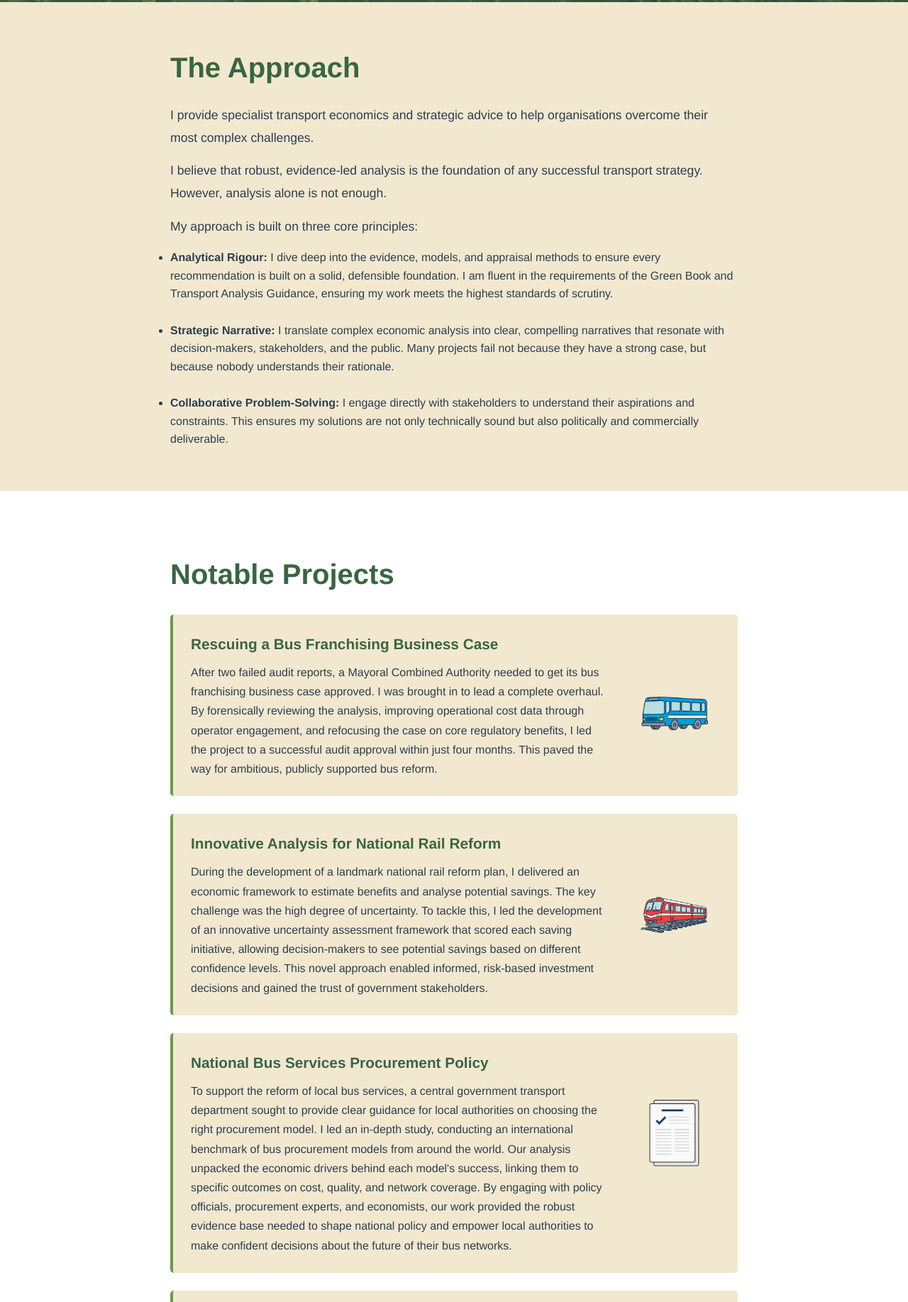
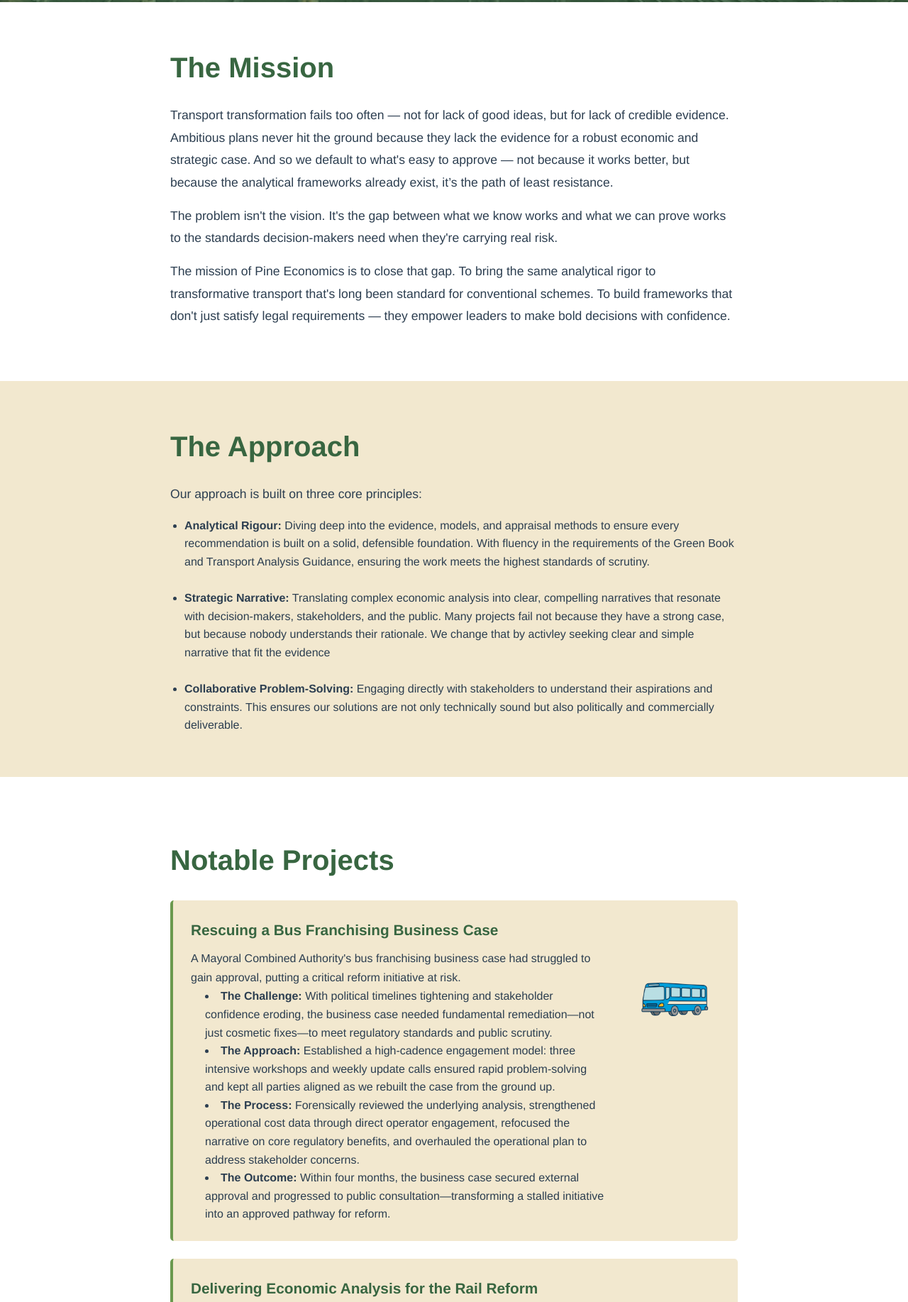
Before and after one commit to chaluny/website, a plain HTML site: page about.html in a window 1280 px wide. Shown: the part 408-2243 px from the top of the page at 71% size. Drawn offline with Linux system fonts and the light colour scheme.

Commit message:
Add files via upload

```diff
--- a/about.html
+++ b/about.html
@@ -154,11 +154,28 @@
             text-shadow: 1px 1px 2px rgba(0,0,0,0.3);
         }
 
+
+
         /* About Section */
+        .about-mission {
+            background-color: var(--white);
+            padding: 60px 0;
+        }
+
+        .about-mission ul {
+            margin-left: 20px;
+        }
+
+
         .about-intro {
             background-color: var(--cream);
             padding: 60px 0;
         }
+
+        .about-intro ul {
+            margin-left: 20px;
+        }
+
 
         .about-content {
             max-width: 800px;
@@ -212,6 +229,11 @@
             max-width: 800px;
             margin: 0 auto 25px;
         }
+
+        .project-item li {
+            margin-left: 20px;
+        }
+
 
         .project-content {
 
@@ -496,17 +518,25 @@
     </section>
 
     <!-- About Intro -->
+    <section class="about-mission">
+        <div class="container">
+            <div class="about-content">
+                <h2>The Mission</h2>
+                <p>Transport transformation fails too often — not for lack of good ideas, but for lack of credible evidence. Ambitious plans never hit the ground because they lack the evidence for a robust economic and strategic case. And so we default to what's easy to approve — not because it works better, but because the analytical frameworks already exist, it’s the path of least resistance.</p>
+                <p>The problem isn't the vision. It's the gap between what we know works and what we can prove works to the standards decision-makers need when they're carrying real risk.</p>
+                <p>The mission of Pine Economics is to close that gap. To bring the same analytical rigor to transformative transport that's long been standard for conventional schemes. To build frameworks that don't just satisfy legal requirements — they empower leaders to make bold decisions with confidence.</p>
+            </div>
+        </div>
+    </section>
     <section class="about-intro">
         <div class="container">
             <div class="about-content">
                 <h2>The Approach</h2>
-                <p>I provide specialist transport economics and strategic advice to help organisations overcome their most complex challenges.</p>
-                <p>I believe that robust, evidence-led analysis is the foundation of any successful transport strategy. However, analysis alone is not enough.</p>
-                <p>My approach is built on three core principles:</p>
+                <p>Our approach is built on three core principles:</p>
                 <ul>
-                    <li><strong>Analytical Rigour:</strong> I dive deep into the evidence, models, and appraisal methods to ensure every recommendation is built on a solid, defensible foundation. I am fluent in the requirements of the Green Book and Transport Analysis Guidance, ensuring my work meets the highest standards of scrutiny.</li>
-                    <br><li><strong>Strategic Narrative:</strong> I translate complex economic analysis into clear, compelling narratives that resonate with decision-makers, stakeholders, and the public. Many projects fail not because they have a strong case, but because nobody understands their rationale.</li>
-                    <br><li><strong>Collaborative Problem-Solving:</strong> I engage directly with stakeholders to understand their aspirations and constraints. This ensures my solutions are not only technically sound but also politically and commercially deliverable.</li>
+                    <li><strong>Analytical Rigour:</strong> Diving deep into the evidence, models, and appraisal methods to ensure every recommendation is built on a solid, defensible foundation. With fluency in the requirements of the Green Book and Transport Analysis Guidance, ensuring the work meets the highest standards of scrutiny.</li>
+                    <br><li><strong>Strategic Narrative:</strong> Translating complex economic analysis into clear, compelling narratives that resonate with decision-makers, stakeholders, and the public. Many projects fail not because they have a strong case, but because nobody understands their rationale. We change that by activley seeking clear and simple narrative that fit the evidence</li>
+                    <br><li><strong>Collaborative Problem-Solving:</strong> Engaging directly with stakeholders to understand their aspirations and constraints. This ensures our solutions are not only technically sound but also politically and commercially deliverable.</li>
                 </ul>
             </div>
         </div>
@@ -522,7 +552,11 @@
                 <div class="project-content">
                     <div class="project-text">
                         <h3>Rescuing a Bus Franchising Business Case</h3>
-                        <p>After two failed audit reports, a Mayoral Combined Authority needed to get its bus franchising business case approved. I was brought in to lead a complete overhaul. By forensically reviewing the analysis, improving operational cost data through operator engagement, and refocusing the case on core regulatory benefits, I led the project to a successful audit approval within just four months. This paved the way for ambitious, publicly supported bus reform.</p>
+                        <p>A Mayoral Combined Authority's bus franchising business case had struggled to gain approval, putting a critical reform initiative at risk.</p>
+                        <li><strong>The Challenge:</strong> With political timelines tightening and stakeholder confidence eroding, the business case needed fundamental remediation—not just cosmetic fixes—to meet regulatory standards and public scrutiny.</li>
+                        <li><strong>The Approach:</strong> Established a high-cadence engagement model: three intensive workshops and weekly update calls ensured rapid problem-solving and kept all parties aligned as we rebuilt the case from the ground up.</li>
+                        <li><strong>The Process:</strong> Forensically reviewed the underlying analysis, strengthened operational cost data through direct operator engagement, refocused the narrative on core regulatory benefits, and overhauled the operational plan to address stakeholder concerns.</li>
+                        <li><strong>The Outcome:</strong> Within four months, the business case secured external approval and progressed to public consultation—transforming a stalled initiative into an approved pathway for reform.</li>
                     </div>
                     <div class="project-logo">
                         <img src="icons/bus2.png" alt="Company Logo">
@@ -533,8 +567,12 @@
             <div class="project-item">
                 <div class="project-content">
                     <div class="project-text">
-                        <h3>Innovative Analysis for National Rail Reform</h3>
-                        <p>During the development of a landmark national rail reform plan, I delivered an economic framework to estimate benefits and analyse potential savings. The key challenge was the high degree of uncertainty. To tackle this, I led the development of an innovative uncertainty assessment framework that scored each saving initiative, allowing decision-makers to see potential savings based on different confidence levels. This novel approach enabled informed, risk-based investment decisions and gained the trust of government stakeholders.</p>
+                        <h3>Delivering Economic Analysis for the Rail Reform</h3>
+                        <p>The UK rail reform plan required robust economic analysis to estimate benefits and identify potential savings across a complex, uncertain landscape.</p>
+                        <li><strong>The Challenge:</strong> High uncertainty in data and outcomes threatened to undermine confidence in the economic case, risking either overly cautious recommendations or unrealistic projections that could erode stakeholder trust.</li>
+                        <li><strong>The Approach:</strong> Developed an innovative uncertainty assessment framework that didn't hide risk—it quantified and communicated it. By scoring each saving initiative across different confidence levels, I gave decision-makers the full picture rather than false precision.</li>
+                        <li><strong>The Process:</strong> With a team of analysts, we modeled outcomes at multiple confidence levels, enabling stakeholders to understand the uncertainty and judge the risks for themselves.</li>
+                        <li><strong>The Outcome:</strong> The methodology became the analytical backbone of the economic case, enabling informed decisions and earning the trust of government stakeholders through transparency and rigor.</li>
                     </div>
                     <div class="project-logo">
                         <img src="icons/Train2.png" alt="Company Logo">
@@ -545,8 +583,12 @@
             <div class="project-item">
                 <div class="project-content">
                     <div class="project-text">
-                        <h3>National Bus Services Procurement Policy</h3>
-                        <p>To support the reform of local bus services, a central government transport department sought to provide clear guidance for local authorities on choosing the right procurement model. I led an in-depth study, conducting an international benchmark of bus procurement models from around the world. Our analysis unpacked the economic drivers behind each model's success, linking them to specific outcomes on cost, quality, and network coverage. By engaging with policy officials, procurement experts, and economists, our work provided the robust evidence base needed to shape national policy and empower local authorities to make confident decisions about the future of their bus networks.</p>
+                        <h3>Shaping National Bus Policy</h3>
+                        <p>A central government transport department needed clear guidance to help local authorities choose the right procurement model for reforming local bus services.</p>
+                        <li><strong>The Challenge:</strong> With multiple procurement models used globally and limited evidence on what drives success in different contexts, local authorities lacked confidence in selecting approaches that would deliver on cost and quality.</li>
+                        <li><strong>The Approach:</strong> We designed an international benchmarking study examining bus procurement models from around the world to understand risk allocation, collaboration processes, evaluation methodologies, and commercial models—unpacking the economic drivers behind each model's performance.</li>
+                        <li><strong>The Process:</strong> With a team, we analysed primary sources and interviewed stakeholders, bus operators, and procurement specialists to build a comprehensive evidence base that connected model design to real-world results.</li>
+                        <li><strong>The Outcome:</strong> We delivered a clear decision-making framework enabling authorities to select procurement methodologies and commercial models based on objective criteria aligned to their goals. The work's impact extended beyond guidance—it subsequently led to a detailed implementation project.</li>
                     </div>
                     <div class="project-logo">
                         <img src="icons/contract2.png" alt="Company Logo">
@@ -557,8 +599,12 @@
             <div class="project-item">
                 <div class="project-content">
                     <div class="project-text">
-                        <h3>Train Service Frequency</h3>
-                        <p>To ensure train service levels are decided consistently and transparently, a central government transport department commissioned my team to recommend a new nationwide policy. I led all aspects of this project, developing an innovative framework to systematically estimate and compare rail demand potential between different origin-destination pairs. The methodology I developed was adopted by the department and used to engage with Train Operating Companies on service changes, creating a more robust, evidence-based approach to timetabling.</p>
+                      <h3>Train Service Frequency</h3>
+                        <p>A central government transport department needed a consistent, transparent policy for determining train service levels.</p>
+                        <li><strong>The Challenge:</strong> Without a systematic approach, decisions on train frequencies were inconsistent and lacked transparency, making it difficult to justify service changes or engage constructively with Train Operating Companies.</li>
+                        <li><strong>The Approach:</strong> Development of an innovative framework to systematically estimate and compare rail demand potential between different origin-destination pairs, creating an objective basis for service level decisions.</li>
+                        <li><strong>The Process:</strong> Designed a methodology that translated complex demand patterns into clear, comparable metrics that could support evidence-based timetabling discussions.</li>
+                        <li><strong>The Outcome:</strong> An easy-to-use spreadsheet model that allowed decision-makers to quickly and transparently estimate a justifiable train frequency for every rail link, based on robust data and transparent methodology.</li>
                     </div>
                     <div class="project-logo">
                         <img src="icons/clock2.png" alt="Company Logo">
```
Also changed, not shown: articles1.html (+1 -1 lines), index.html (+3 -3 lines).
